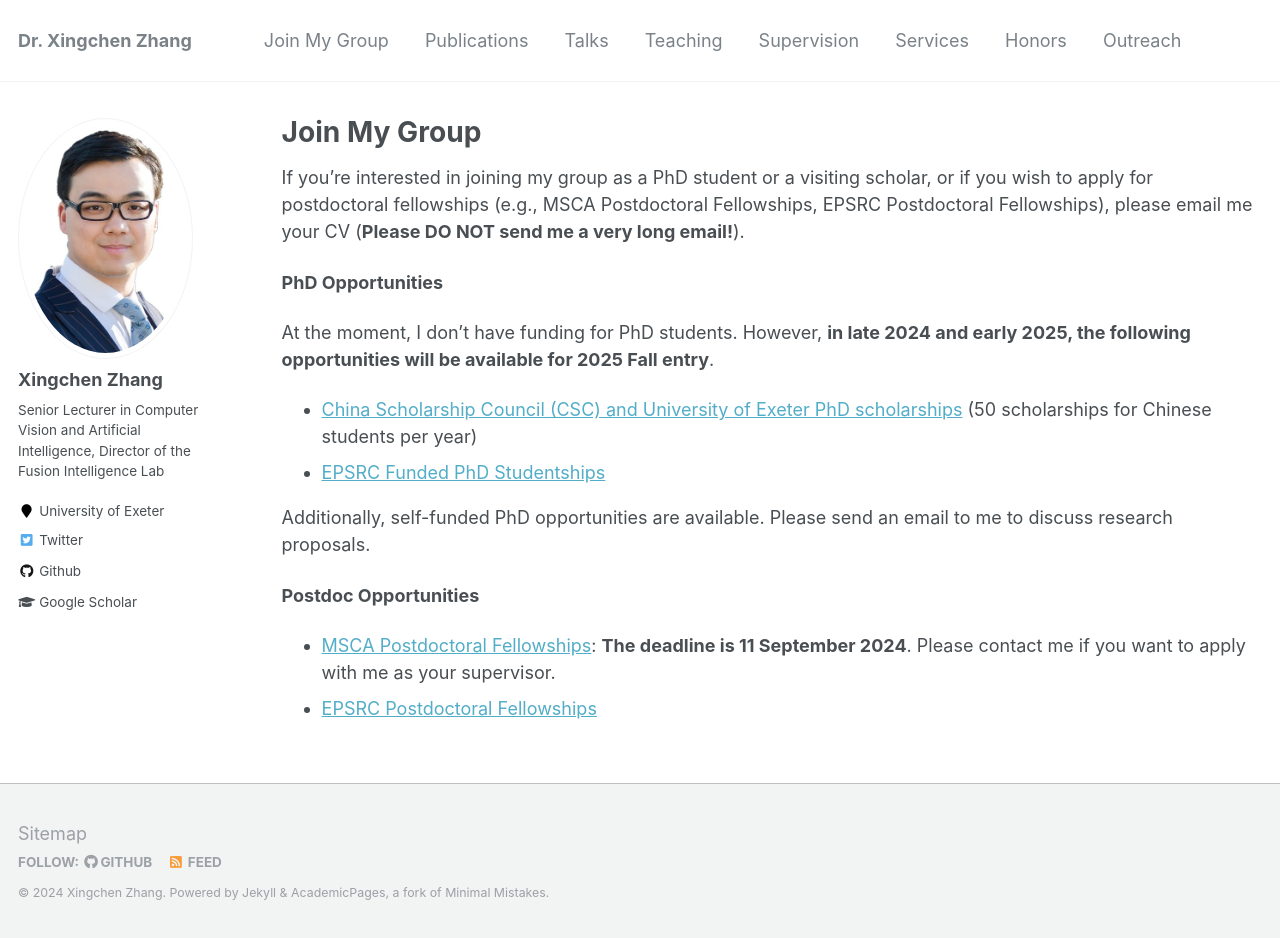
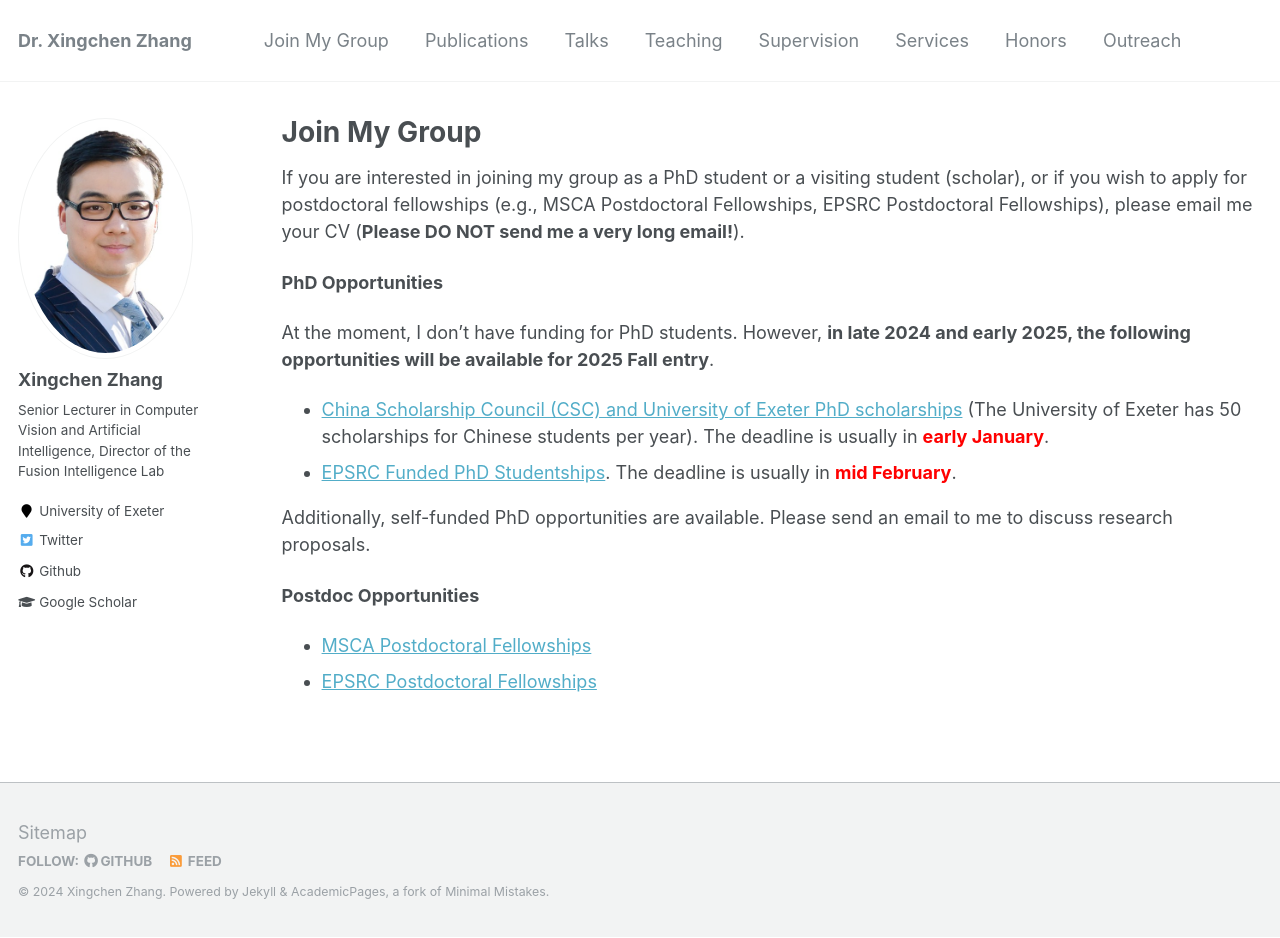
Before and after one commit to xingchenzhang/xingchenzhang.github.io, a Jekyll site: the page built from _pages/vacancies.md, in a window 1280 px wide and 938 px high. Built offline with Jekyll 4.4.1, drawn with Linux system fonts in a browser that asks for light colours.

Commit message:
remove MSCA calls. add deadlines for PhD studentships, CSC and EPSRC

```diff
--- a/_pages/vacancies.md
+++ b/_pages/vacancies.md
@@ -6,18 +6,18 @@ author_profile: true
 ---
 {% include base_path %}
 
-If you're interested in joining my group as a PhD student or a visiting scholar, or if you wish to apply for postdoctoral fellowships (e.g., MSCA Postdoctoral Fellowships, EPSRC Postdoctoral Fellowships), please email me your CV (**Please DO NOT send me a very long email!**).
+If you are interested in joining my group as a PhD student or a visiting student (scholar), or if you wish to apply for postdoctoral fellowships (e.g., MSCA Postdoctoral Fellowships, EPSRC Postdoctoral Fellowships), please email me your CV (**Please DO NOT send me a very long email!**).
 
 **PhD Opportunities**
 
 At the moment, I don't have funding for PhD students. However, **in late 2024 and early 2025, the following opportunities will be available for 2025 Fall entry**.
 
-- [China Scholarship Council (CSC) and University of Exeter PhD scholarships](https://www.exeter.ac.uk/study/pg-research/csc-scholarships/) (50 scholarships for Chinese students per year)
-- [EPSRC Funded PhD Studentships](https://www.exeter.ac.uk/study/pg-research/funding/phdfunding/epsrc-dtp-studentships/)
+- [China Scholarship Council (CSC) and University of Exeter PhD scholarships](https://www.exeter.ac.uk/study/pg-research/csc-scholarships/) (The University of Exeter has 50 scholarships for Chinese students per year). The deadline is usually in **<span style="color: red;">early January</span>**.
+- [EPSRC Funded PhD Studentships](https://www.exeter.ac.uk/study/pg-research/funding/phdfunding/epsrc-dtp-studentships/). The deadline is usually in **<span style="color: red;">mid February</span>**.
 
 Additionally, self-funded PhD opportunities are available. Please send an email to me to discuss research proposals.
 
 **Postdoc Opportunities**
 
-- [MSCA Postdoctoral Fellowships](https://marie-sklodowska-curie-actions.ec.europa.eu/calls/msca-postdoctoral-fellowships-2024): **The deadline is 11 September 2024**. Please contact me if you want to apply with me as your supervisor.
+- [MSCA Postdoctoral Fellowships](https://marie-sklodowska-curie-actions.ec.europa.eu/calls/msca-postdoctoral-fellowships-2024)
 - [EPSRC Postdoctoral Fellowships](https://www.ukri.org/opportunity/epsrc-post-doctoral-fellowships-dec-2023-responsive-mode/)
```
Also changed, not shown: _pages/about.md (+2 -4 lines).
